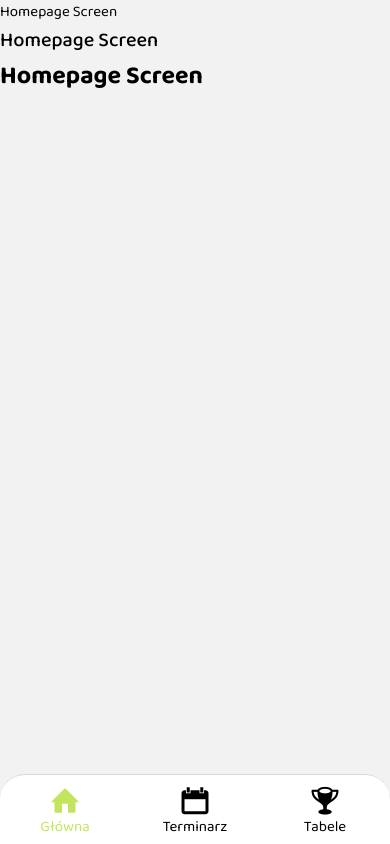
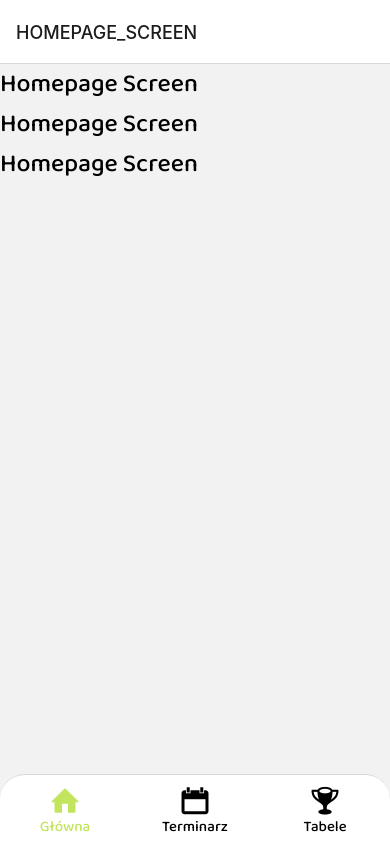
Before and after one commit to BartekObudzinski/FootballLeagueMobileApp, a React Native app: screen / in a window 390 px wide. Built offline with nearby package versions, Linux system fonts and the light colour scheme.

Commit message:
i dont know

```diff
--- a/src/Components/Atoms/Typography/styles.ts
+++ b/src/Components/Atoms/Typography/styles.ts
@@ -6,28 +6,31 @@ const { small, medium, large } = theme.fontSize;
 const { light, regular, bold } = theme.fontFamily;
 
 export const Typography = styled.Text<TypographyStyledProps>`
+  font-family: ${regular}
     ${(props) => {
-    switch (props.variant) {
+      switch (props.size) {
         case 'small':
           return css`
             font-size: ${small};
-          font-family: ${light};
           `;
         case 'medium':
           return css`
             font-size: ${medium};
-          font-family: ${regular};
           `;
         case 'large':
           return css`
             font-size: ${large};
-          font-family: ${bold};
           `;
         default:
           return css`
             font-size: ${medium};
-          font-family: ${regular};
           `;
       }
     }};
+
+  ${({ bold }) =>
+    bold &&
+    css`
+      font-family: ${theme.fontFamily.bold};
+    `}
 `;
--- a/src/Components/Atoms/Typography/types.d.ts
+++ b/src/Components/Atoms/Typography/types.d.ts
@@ -2,7 +2,8 @@ import { ComponentProps } from 'react';
 import { Text } from 'react-native';
 
 export type TypographyStyledProps = {
-  variant?: 'small' | 'medium' | 'large';
+  size?: 'small' | 'medium' | 'large';
+  bold?: boolean;
 };
 
 export type TypographyProps = ComponentProps<typeof Text> &
--- a/src/Components/Pages/Tables/index.tsx
+++ b/src/Components/Pages/Tables/index.tsx
@@ -1,10 +1,11 @@
-import { SafeAreaView } from 'react-native-safe-area-context';
+import React from 'react';
+import { View } from 'react-native';
 import { Typography } from '../../Atoms/Typography/styles';
 
 export const Tables = () => {
   return (
-    <SafeAreaView>
+    <View>
       <Typography>Tables Screen</Typography>
-    </SafeAreaView>
+    </View>
   );
 };
--- a/src/Navigation/TabsBottomMenu/index.tsx
+++ b/src/Navigation/TabsBottomMenu/index.tsx
@@ -15,7 +15,6 @@ export const TabsBottomMenuStack = () => {
         const { name, label } = iconProperties(route.name);
         const { LIGHT_GREEN, BLACK } = theme.colors;
         return {
-          headerShown: false,
           tabBarIcon: ({ focused }) => {
             return (
               <Entypo
@@ -28,7 +27,7 @@ export const TabsBottomMenuStack = () => {
           tabBarLabel: ({ focused }) => {
             return (
               <Typography
-                variant="small"
+                size="small"
                 style={[
                   styles.tabBarLabel,
                   { color: focused ? LIGHT_GREEN : BLACK },
--- a/src/Setup/theme.ts
+++ b/src/Setup/theme.ts
@@ -12,8 +12,8 @@ const theme: {
   },
   fontSize: {
     small: 15,
-    medium: 20,
-    large: 25,
+    medium: 25,
+    large: 40,
   },
   fontFamily: {
     light: 'Baloo-Light',
```
Also changed, not shown: src/Navigation/RootNavigator/types.d.ts (renamed from src/Navigation/RootNavigator/types.ts), src/Navigation/TabsBottomMenu/types.d.ts (renamed from src/Navigation/TabsBottomMenu/types.ts). Lines whose indentation alone changed are shown as unchanged.
